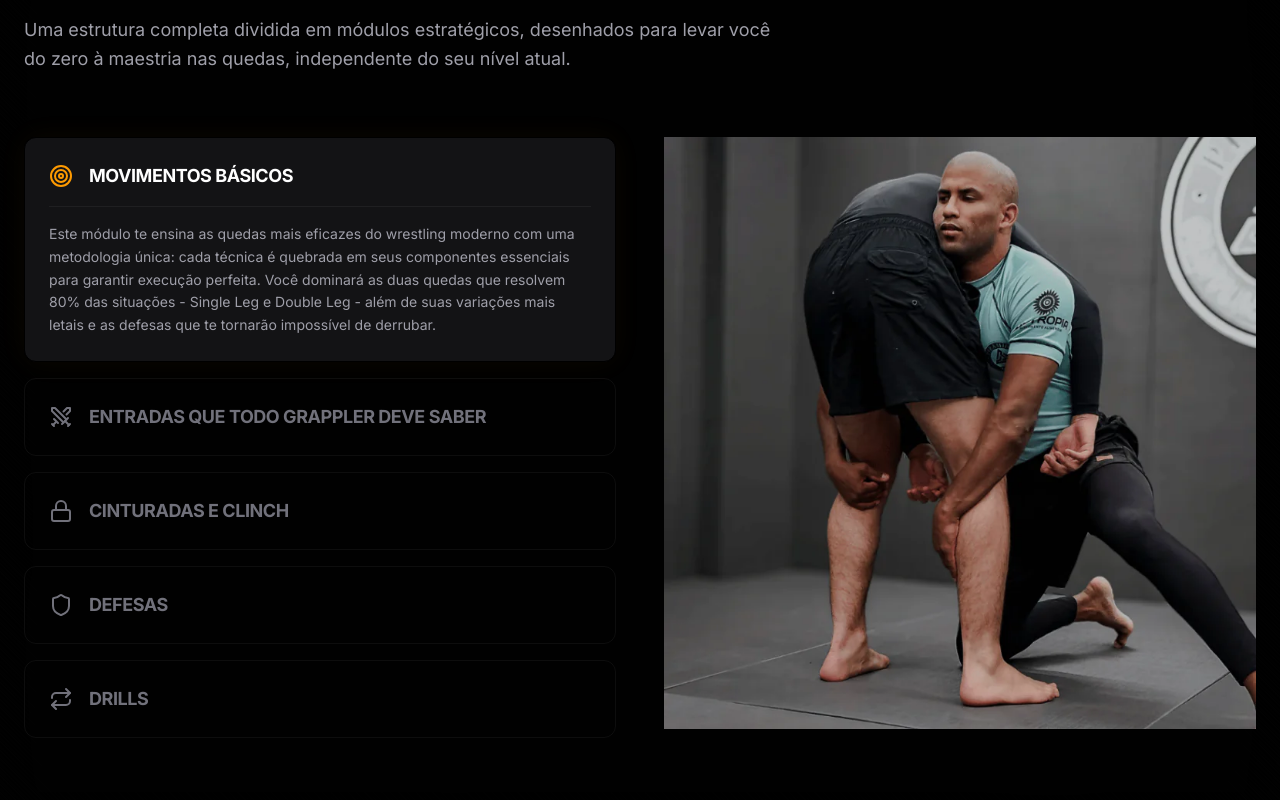
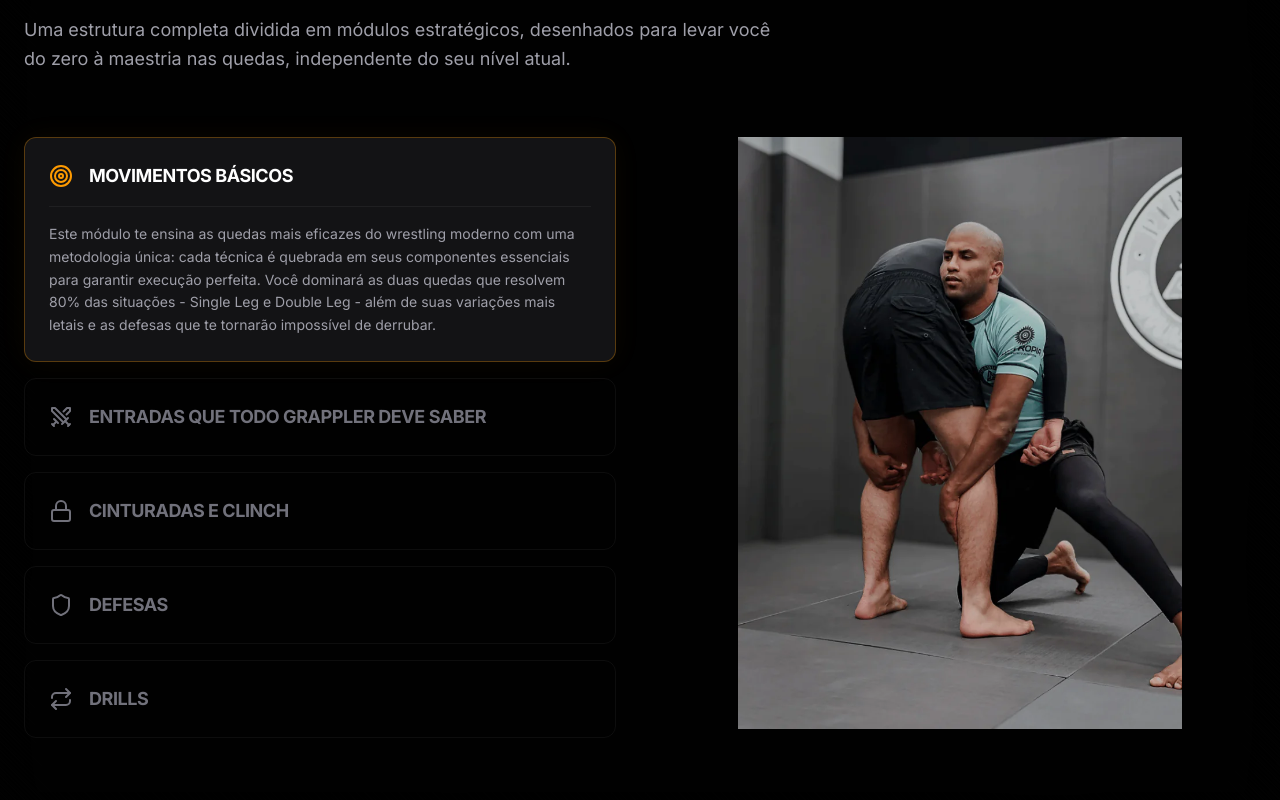
Before and after one commit to coutinho98/newwilgner, a React (Vite) app: page / in a window 1280 px wide. Shown: the part 2560-3360 px from the top of the page. Built offline with nearby package versions, Linux system fonts and the light colour scheme.

Commit message:
improved the photo display on mobo

```diff
--- a/src/components/CourseOverview.tsx
+++ b/src/components/CourseOverview.tsx
@@ -6,7 +6,6 @@ import Entradas from '../assets/img/entradas.webp';
 import Cinturadas from '../assets/img/cinturadas.webp';
 import Defesas from '../assets/img/defesas.webp';
 import Drills from '../assets/img/drills.webp';
-
 
 export function CourseOverview() {
     const [activeTab, setActiveTab] = useState(0);
@@ -45,47 +44,58 @@ export function CourseOverview() {
     ];
 
     return (
+        <div className="min-h-screen w-full bg-black relative">
+            <div className="absolute inset-0 z-0" style={{ background: "repeating-linear-gradient(45deg, #000 0px, #050505 2px, #000 4px, #0a0a0a 6px)" }} />
+            <div className="absolute inset-0 z-10 pointer-events-none" style={{ background: "rgba(0, 0, 0, 0.6)", backdropFilter: "blur(45px) grayscale(20%)" }} />
 
-
-        <div className="min-h-screen w-full bg-black relative">
-            <div
-                className="absolute inset-0 z-0"
-                style={{
-                    background:
-                        "repeating-linear-gradient(45deg, #000 0px, #050505 2px, #000 4px, #0a0a0a 6px)",
-                }}
-            />
-
-            <div
-                className="absolute inset-0 z-10 pointer-events-none"
-                style={{
-                    background: "rgba(0, 0, 0, 0.6)",
-                    backdropFilter: "blur(45px) grayscale(20%)",
-                    WebkitBackdropFilter: "blur(45px) grayscale(20%)",
-                }}
-            />
-
-            <section className="relative z-10 w-full max-w-7xl mx-auto px-6 py-24">
-                <div className="max-w-3xl mb-16">
-                    <h2 className="font-inter text-[#9c9c9c] text-sm font-bold uppercase tracking-[0.2em] mb-4">
+            <section className="relative z-10 w-full max-w-7xl mx-auto px-6 py-12 md:py-24">
+                <div className="max-w-3xl mb-12 md:mb-16">
+                    <h2 className="font-inter text-[#9c9c9c] text-xs md:text-sm font-bold uppercase tracking-[0.2em] mb-4">
                         Conteúdo do Curso
                     </h2>
-                    <h3 className="font-inter text-4xl md:text-6xl text-white font-bold tracking-tight leading-tight">
+                    <h3 className="font-inter text-3xl md:text-6xl text-white font-bold tracking-tight leading-tight">
                         O mapa para a <span className="bg-gradient-to-br from-amber-200 via-amber-400 to-yellow-600 bg-clip-text text-transparent">dominação</span> em pé
                     </h3>
-                    <p className="font-inter text-zinc-400 mt-6 text-lg leading-relaxed">
+                    <p className="font-inter text-zinc-400 mt-6 text-base md:text-lg leading-relaxed">
                         Uma estrutura completa dividida em módulos estratégicos, desenhados para levar você do zero à maestria nas quedas, independente do seu nível atual.
                     </p>
                 </div>
 
-                <div className="grid lg:grid-cols-2 gap-12 items-start">
-                    <div className="flex flex-col space-y-4">
+                <div className="grid lg:grid-cols-2 gap-8 md:gap-12 items-start">
+
+                    <div className="order-1 lg:order-2 relative lg:sticky lg:top-32 w-full flex justify-center lg:block">
+                        <div className="
+                                    relative overflow-hidden
+                                    /* Mobile: Tamanho fixo menor e centralizado */
+                                    w-[280px] h-[210px]
+                                    /* Desktop: Proporção quadrada original */
+                                    lg:w-full lg:aspect-square lg:h-auto
+                                    flex items-center justify-center
+                                ">
+                            {modules.map((mod, index) => (
+                                <motion.img
+                                    key={index}
+                                    src={mod.image}
+                                    alt={mod.title}
+                                    initial={{ opacity: 0 }}
+                                    animate={{
+                                        opacity: activeTab === index ? 1 : 0,
+                                        scale: activeTab === index ? 1 : 1.05
+                                    }}
+                                    transition={{ duration: 0.4 }}
+                                    className="absolute inset-0 w-full h-full object-contain"
+                                />
+                            ))}
+                        </div>
+                    </div>
+
+                    <div className="order-2 lg:order-1 flex flex-col space-y-3 md:space-y-4">
                         {modules.map((mod, index) => (
                             <div
                                 key={index}
                                 onClick={() => setActiveTab(index)}
-                                className={`group cursor-pointer p-6 rounded-xl border transition-all duration-500 ${activeTab === index
-                                    ? "bg-zinc-900/80  shadow-[0_0_30px_rgba(245,158,11,0.05)]"
+                                className={`group cursor-pointer p-5 md:p-6 rounded-xl border transition-all duration-500 ${activeTab === index
+                                    ? "bg-zinc-900/80 border-amber-500/30 shadow-[0_0_30px_rgba(245,158,11,0.05)]"
                                     : "bg-transparent border-white/5 hover:bg-white/5"
                                     }`}
                             >
@@ -93,7 +103,7 @@ export function CourseOverview() {
                                     <span className={`transition-colors duration-500 ${activeTab === index ? "text-amber-500" : "text-zinc-500"}`}>
                                         {mod.icon}
                                     </span>
-                                    <h4 className={`font-inter text-lg font-bold uppercase tracking-tight transition-colors ${activeTab === index ? "text-white" : "text-zinc-500"}`}>
+                                    <h4 className={`font-inter text-sm md:text-lg font-bold uppercase tracking-tight transition-colors ${activeTab === index ? "text-white" : "text-zinc-500"}`}>
                                         {mod.title}
                                     </h4>
                                 </div>
@@ -106,7 +116,7 @@ export function CourseOverview() {
                                             exit={{ height: 0, opacity: 0 }}
                                             className="overflow-hidden"
                                         >
-                                            <p className="font-inter text-zinc-400 text-sm leading-relaxed mt-4 pt-4 border-t border-white/5">
+                                            <p className="font-inter text-zinc-400 text-xs md:text-sm leading-relaxed mt-4 pt-4 border-t border-white/5">
                                                 {mod.desc}
                                             </p>
                                         </motion.div>
@@ -115,28 +125,8 @@ export function CourseOverview() {
                             </div>
                         ))}
                     </div>
-
-                    <div className="relative lg:sticky lg:top-32 group">
-                        <div className="relative aspect-video lg:aspect-square w-full overflow-hidden ">
-                            {modules.map((mod, index) => (
-                                <motion.img
-                                    key={index}
-                                    src={mod.image}
-                                    alt={mod.title}
-                                    initial={{ opacity: 0, scale: 1.1 }}
-                                    animate={{
-                                        opacity: activeTab === index ? 1 : 0,
-                                        scale: activeTab === index ? 1 : 1.1
-                                    }}
-                                    transition={{ duration: 0.6 }}
-                                    className="absolute inset-0 w-full h-full object-cover "
-                                />
-                            ))}
-                        </div>
-                    </div>
                 </div>
             </section>
         </div>
-
     );
-};
+}
```
